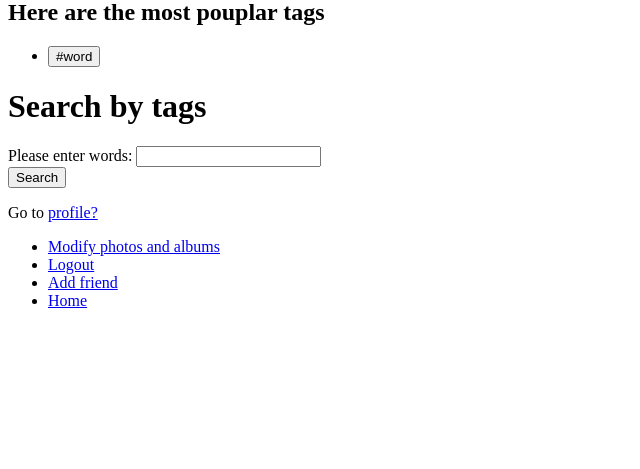
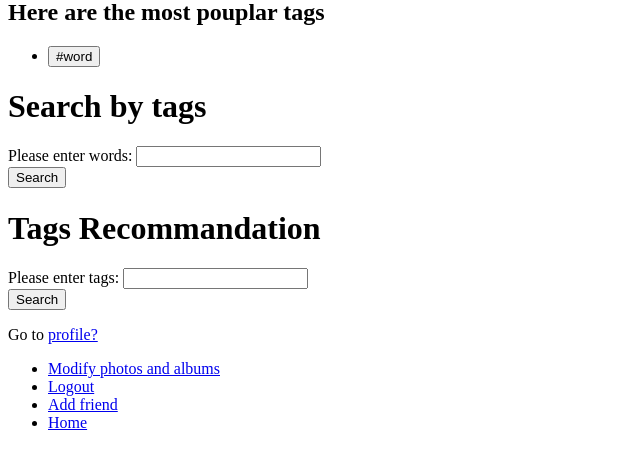
Before and after one commit to yeungsl/social_media_website, a Flask app: page / in a window 1280 px wide. Shown: the part 139-608 px from the top of the page, without its empty margins (0-640 px from the left). Run offline with Flask 2, Linux system fonts and the light colour scheme; data comes from the database, SQL or seed files in the repository.

Commit message:
all funcitonality worked

```diff
--- a/app.py
+++ b/app.py
@@ -229,6 +229,11 @@ def getCommentsFromPhotos(pid):
 	cursor.execute("SELECT comment_id, text, date_left FROM comments WHERE picture_id = '{0}'".format(pid))
 	return cursor.fetchall()
 
+def getLikesFromPhotos(pid):
+	cursor = conn.cursor()
+	cursor.execute("SELECT count(*) FROM likes WHERE picture_id = '{0}'".format(pid))
+	return cursor.fetchall()
+
 #end login code
 
 @app.route('/profile')
@@ -250,13 +255,16 @@ def protected():
 		p = getUsersPhotos(album[2])
 		aplist[album] = p
 		for photo in p:
+			l = getLikesFromPhotos(photo[1])
 			c = getCommentsFromPhotos(photo[1])
 			pclist[photo] = c
+			pclist[photo] += l
 	print aplist
 	print pclist
 	tags = privateTags(flask_login.current_user.id)
 	print tags
-	return render_template('hello.html', name=uinfo[0], infos=uinfo, num=fnum, list=flist, anum=anum, alist=aplist, pclist=pclist, actlist=activeList, tags=tags, private=1, message="Here's your profile")
+	yml_list = you_may_also_like(tags, getUserIdFromEmail(flask_login.current_user.id))
+	return render_template('hello.html', name=uinfo[0], infos=uinfo, num=fnum, list=flist, anum=anum, alist=aplist, pclist=pclist, actlist=activeList, tags=tags, private=1, photos=yml_list, message="Here's your profile")
 
 @app.route('/friend', methods=['GET'])
 @flask_login.login_required
@@ -446,6 +454,28 @@ def search_tags():
 	plist = set(plist)
 	return render_template('hello.html', message='Related pictures', photos=plist)
 
+@app.route('/tags_recom', methods=['POST'])
+def tags_recom():
+	try:
+		tags = request.form.get('tags')
+	except:
+		print "couldn't find all tokens" #this prints to shell, end users will not see this (all print statements go to shell)
+		return flask.redirect(flask.url_for('/'))
+	ws = re.split(' ', tags)
+	print ws
+	taglist = []
+	for t in gatherTags():
+		taglist += [t[0]]
+	T = []
+	for x in ws:
+		print x
+		if x in taglist:
+			T += [x]
+	print T
+	tags = tag_recommendation(T)
+	return render_template('hello.html', message='Recommanded pictures', tags=tags)
+
+
 @app.route('/delete_pictures/<pid>/<aid>', methods=['POST'])
 @flask_login.login_required
 def delete_pictures(pid, aid):
@@ -487,11 +517,66 @@ def comment_pictures(pid):
 	except:
 		cursor.execute("INSERT INTO Comments (text, date_left, picture_id) VALUES ('{0}', '{1}', '{2}')".format(comment, cdate, pid))
 		conn.commit()
-		return render_template('hello.html', message='comment successful')
+		return render_template('hello.html', message='comment successful') #redirect to home
+	if addCommentSelf(uid, pid):
+		return render_template('hello.html', message='cannot comment photo of your own')
 	cursor.execute("INSERT INTO Comments (owner_id, text, date_left, picture_id) VALUES ('{0}', '{1}', '{2}', '{3}')".format(uid, comment, cdate, pid))
 	conn.commit()
 	info = getUserinfoFromEmail(flask_login.current_user.id)
-	return render_template('hello.html', name=info[0], message='comment successful, login to see comments')
+	return render_template('hello.html', name=info[0], message='comment successful') #redirect to home
+
+def addCommentSelf(uid, pid):
+	cursor = conn.cursor()
+	if cursor.execute("SELECT picture_id  FROM pictures P, albums A WHERE A.owner_id = '{0}' AND A.album_id = P.album_id AND P.picture_id = '{1}'".format(uid, pid)):
+		#this means there are greater than zero entries with that email
+		return True
+	else:
+		return False
+
+
+@app.route('/like_pictures/<pid>', methods=['POST'])
+def like_pictures(pid):
+	cursor = conn.cursor()
+	try:
+		uid = getUserIdFromEmail(flask_login.current_user.id)
+	except:
+		cursor.execute("INSERT INTO Likes (picture_id) VALUES ('{0}')".format(pid))
+		conn.commit()
+		return render_template('hello.html', message='Thanks for the like')
+	cursor.execute("INSERT INTO Likes (picture_id, user_id) VALUES ('{0}', '{1}')".format(pid, uid))
+	conn.commit()
+	info = getUserinfoFromEmail(flask_login.current_user.id)
+	return render_template('hello.html', name=info[0], message='Thanks for the like')
+
+def you_may_also_like(tags, uid):
+	query_head = "SELECT P.imgdata, T.picture_id FROM Pictures P, Tags T, Albums A WHERE A.owner_id = '{0}' AND A.album_id = P.album_id AND P.picture_id = T.picture_id AND (".format(uid)
+	query_tail = ") GROUP BY T.picture_id ORDER BY Count(T.description) DESC"
+	for tag in tags:
+		if tag == tags[-1]:
+			query_head += "T.description = '{0}'".format(tag[0])
+			break
+		query_head += "T.description = '{0}' OR ".format(tag[0])
+	query = query_head + query_tail
+	print query
+	cursor = conn.cursor()
+	cursor.execute(query)
+	return cursor.fetchall()
+
+def tag_recommendation(tags):
+	pics_head = "( SELECT T2.picture_id FROM Tags T2 WHERE "
+	badg_head = "( SELECT T3.description FROM Tags T3 WHERE "
+	for tag in tags:
+		if tag == tags[-1]:
+			pics_head += "T2.description = '{0}' GROUP BY T2.picture_id HAVING count(*)>= 1 ) As Temp".format(tag)
+			badg_head += "T3.description = '{0}' GROUP BY description HAVING count(*) >= 1 )".format(tag)
+			break
+		pics_head += "T2.description = '{0}' OR ".format(tag)
+		badg_head += "T3.description = '{0}' OR ". format(tag)
+
+	query = "SELECT description, count(T1.description) AS dnum FROM Tags T1, " + pics_head + " WHERE Temp.picture_id = T1.picture_id AND T1.description NOT IN " + badg_head + " GROUP BY description ORDER BY dnum DESC"
+	cursor = conn.cursor()
+	cursor.execute(query)
+	return cursor.fetchall()
 
 
 #default page
--- a/schema.sql
+++ b/schema.sql
@@ -73,7 +73,7 @@ CREATE TABLE Comments(
 
 CREATE TABLE Likes(
   `picture_id` int(11) NOT NULL,
-  `user_id` int(11) NOT NULL,
+  `user_id` int(11),
   CONSTRAINT pictureidthree_fk FOREIGN KEY (`picture_id`) REFERENCES Pictures(`picture_id`),
   CONSTRAINT useridtwo_fk FOREIGN KEY (`user_id`) REFERENCES Users(`user_id`)
 );
--- a/templates/hello.html
+++ b/templates/hello.html
@@ -39,7 +39,11 @@
                 <form method="post" action="{{ url_for('delete_pictures', pid=photo[1], aid=ap[2]) }}">
                 <input type="submit" value="Delete" />
                 </form>
+                <form method="post" action="{{ url_for('like_pictures', pid=photo[1]) }}">
+                <input type="submit" value="Like" />
+                </form>
                 {% if pclist[photo] %}
+                  <h4>number of likes: {{ pclist[photo][-1][0] }}</h4>
                   <ul>
                   {% for comment in pclist[photo] %}
                     <li><h4>{{ comment[1] }}</h4>  date left: {{ comment[2] }}</li>
@@ -73,6 +77,9 @@
            <label for="comment">Please enter a comment:</label>
           <input type="text" name="comment" required='true' /><br />
           <input type="submit" value="Comment" />
+          </form>
+          <form method="post" action="{{ url_for('like_pictures', pid=photo[1]) }}">
+          <input type="submit" value="Like" />
           </form>
         </li>
     {% endfor %}
@@ -108,6 +115,16 @@
                 <input type="submit" value="Search" />
             </form>
 
+<div class="title">
+            <h1>Tags Recommandation</h1>
+        </div>
+            <form method="post" action="{{ url_for('tags_recom') }}">
+                <label for="tags">Please enter tags:</label>
+                <input type="text" name="tags" required='true' /><br />
+                <input type="submit" value="Search" />
+            </form>
+
+
 {% if message is none %}
   <p>You should <a href='/login'>login!</a></p>
 {% else %}
```
Also changed, not shown: 1 other file.
